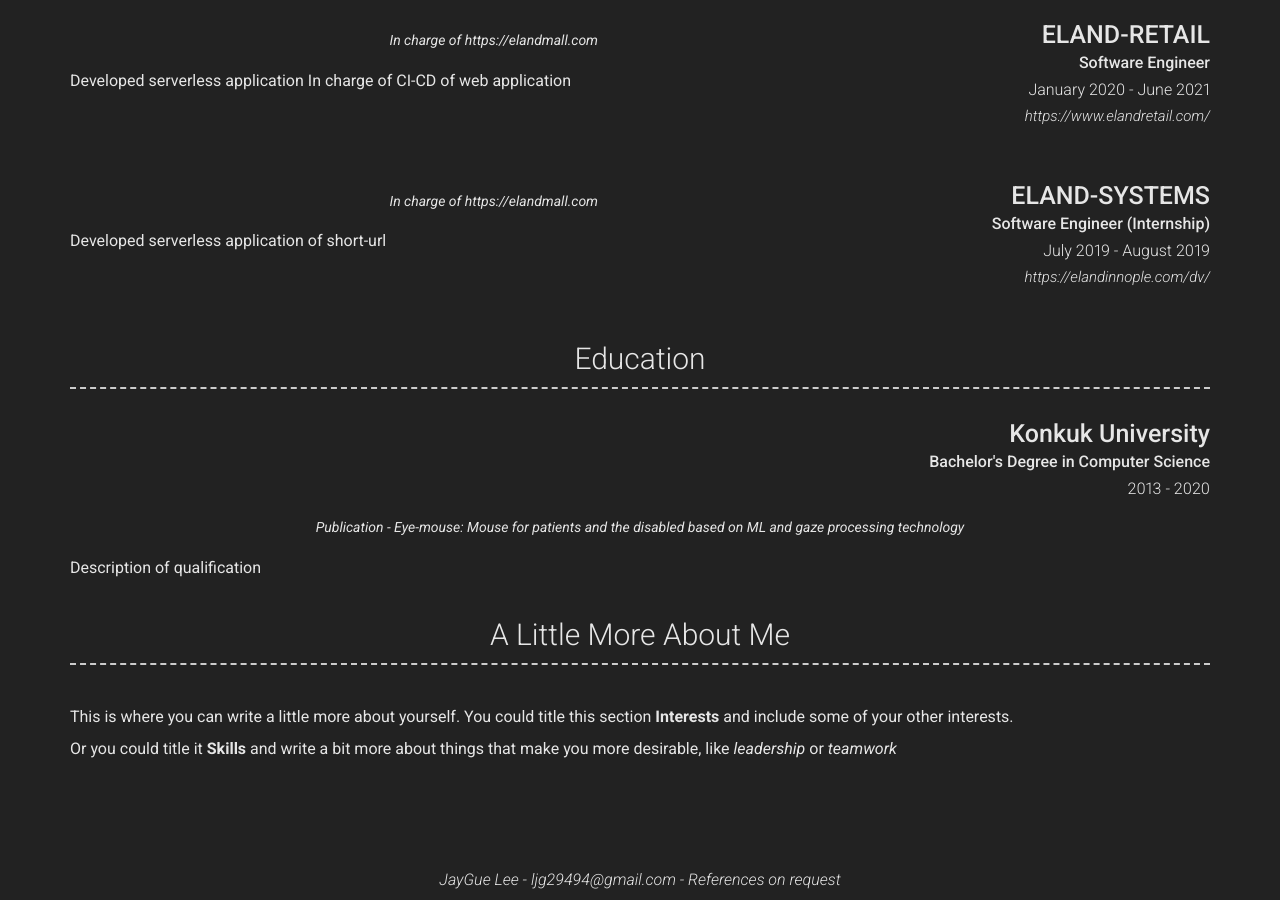
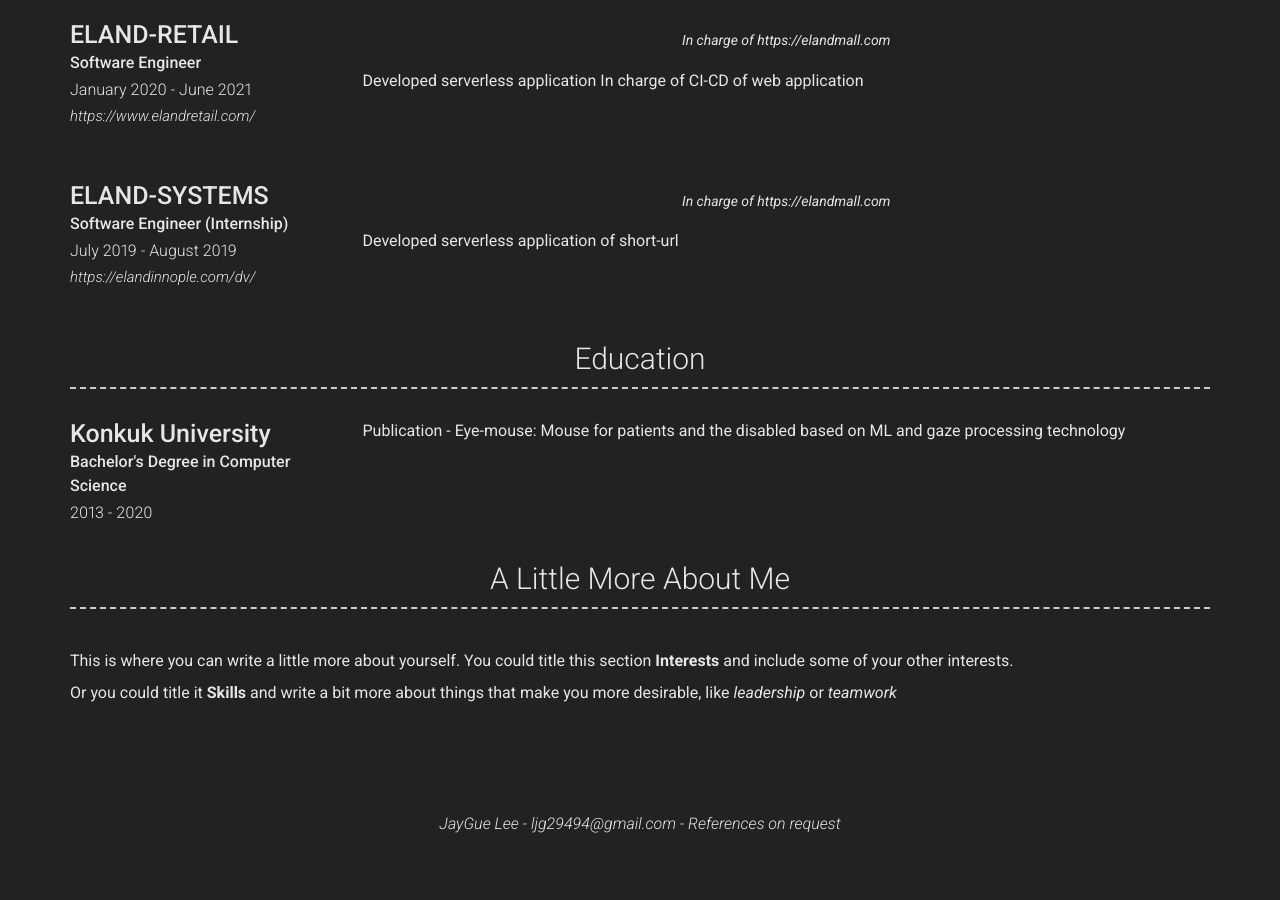
Before and after one commit to ljg294/ljg294.github.io, a Jekyll site: the page built from index.md, in a window 1280 px wide and 900 px high, scrolled down 1364 px. Built offline with Jekyll 4.4.1, drawn with Linux system fonts in a browser that asks for light colours; nearby versions of some CDN libraries; after the commit the page ends 2208 px from its top, so only the background shows below that.

Commit message:
modified

```diff
--- a/_config.yml
+++ b/_config.yml
@@ -35,9 +35,9 @@ github_username:  ljg294
 
 # Additional icon links
 additional_links:
-- title: Link name
-  icon: Font Awesome brand icon name (eg. fab fa-twitter) (https://fontawesome.com/icons?d=gallery&s=brands&m=free)
-  url: Link url (eg. https://google.com)
+  - title: Link name
+    icon: Font Awesome brand icon name (eg. fab fa-twitter) (https://fontawesome.com/icons?d=gallery&s=brands&m=free)
+    url: Link url (eg. https://google.com)
 # - title: another link
 #   icon: font awesome brand icon name (eg. fab fa-twitter) (https://fontawesome.com/icons?d=gallery&s=brands&m=free)
 #   url: Link url (eg. https://google.com)
@@ -66,7 +66,7 @@ content:
     content:
       - layout: left
         border: weak  # Value of `weak` will display a weak border below this item. # Any
-                      # other value (or no value) means no border will be displayed
+        # other value (or no value) means no border will be displayed
         title: Project name
         link: Link to project (eg. sproogen.github.io/modern-resume-theme)(optional)
         link_text: Link Text
@@ -84,46 +84,44 @@ content:
   - title: Experience
     layout: list
     content:
-      - layout: right
+      - layout: left
         title: RIMAN KOREA
         sub_title: Software Engineer
         caption: June 2021 - May 2023
         link: https://www.rimankorea.co.kr
-        quote: >
+        quote:
           https://mall.rimankorea.com/
         description: | # this will include new lines to allow paragraphs
           | Developed Back-end API of web application
           | Test
-      - layout: right
+      - layout: left
         title: ELAND-RETAIL
         sub_title: Software Engineer
         caption: January 2020 - June 2021
         link: https://www.elandretail.com/
-        quote: >
+        quote:
           In charge of https://elandmall.com
         description: | # this will include new lines to allow paragraphs
           Developed serverless application
           In charge of CI-CD of web application
-      - layout: right
+      - layout: left
         title: ELAND-SYSTEMS
         sub_title: Software Engineer (Internship)
         caption: July 2019 - August 2019
         link: https://elandinnople.com/dv/
-        quote: >
+        quote:
           In charge of https://elandmall.com
         description: | # this will include new lines to allow paragraphs
           Developed serverless application of short-url
   - title: Education
     layout: list
     content:
-      - layout: top-right
+      - layout: top-left
         title: Konkuk University
         sub_title: Bachelor's Degree in Computer Science
         caption: 2013 - 2020
-        quote: >
+        description: | # this will include new lines to allow paragraphs
           Publication - Eye-mouse: Mouse for patients and the disabled based on ML and gaze processing technology
-        description: | # this will include new lines to allow paragraphs
-          Description of qualification
   - title: A Little More About Me
     layout: text
     content: | # this will include new lines to allow paragraphs
@@ -144,7 +142,7 @@ sass:
   style: compressed
 
 plugins:
- - jekyll-seo-tag
+  - jekyll-seo-tag
 
 exclude : [
   "Gemfile",
@@ -157,4 +155,4 @@ exclude : [
   "lib/",
   "scripts/",
   "docker-compose.yml",
-  ]
+]
```
